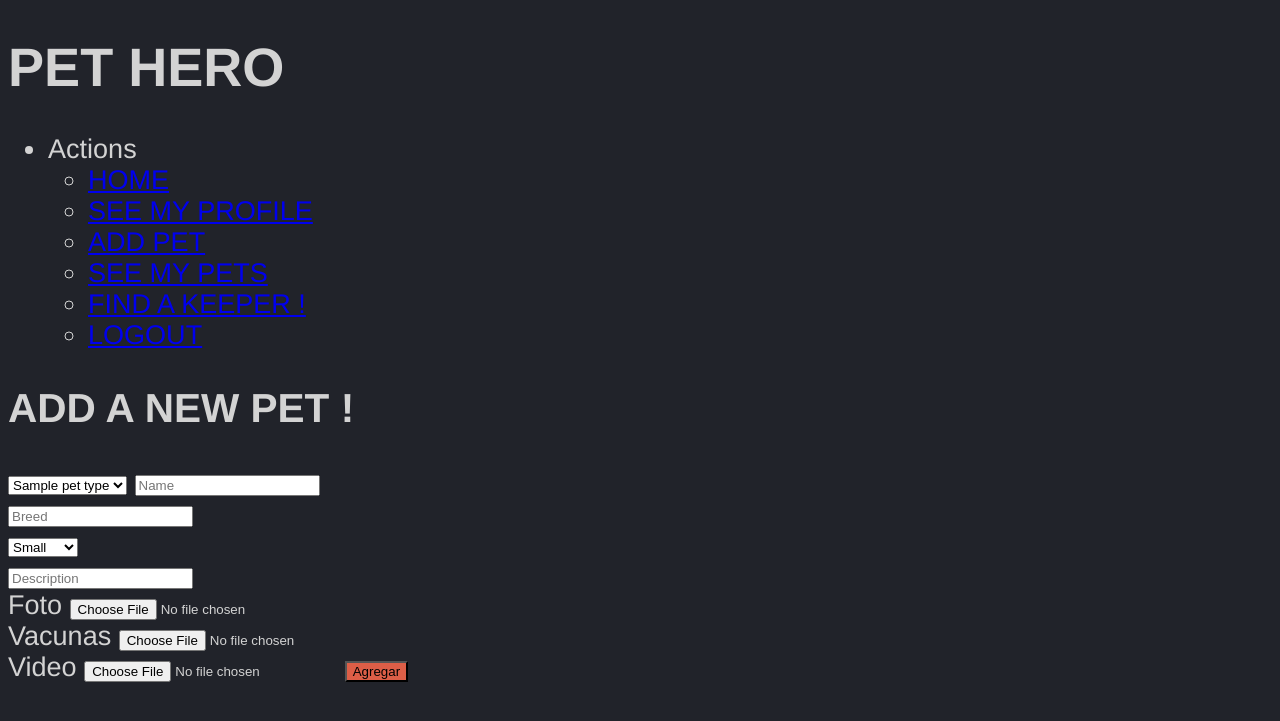
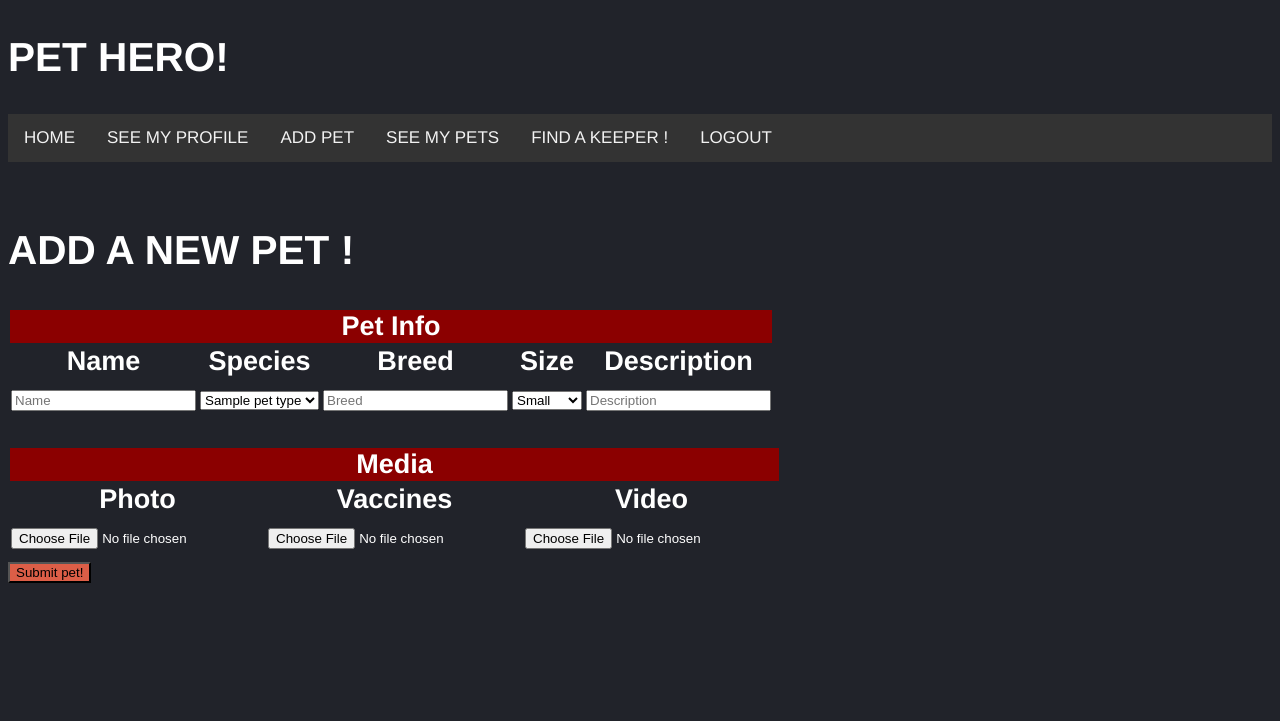
Before and after one commit to MartinC00/Pet-Hero, a PHP site: template Views/add-pet.php in a window 1280 px wide. Shown: the top 721 px of the page. Run offline with PHP 8.4, Linux system fonts and the light colour scheme; the visitor is signed in with stand-in values (Sample User, id 1); the template is opened without the code that fills it: most values are stand-ins (such as "Sample title", 1, 10 or a date in 2020); some libraries are stand-ins or nearby versions.

Commit message:
added more styles, labels and structure

```diff
--- a/Views/add-pet.php
+++ b/Views/add-pet.php
@@ -12,27 +12,57 @@
 <?php if(isset($message)) echo $message ?>
 
 <form action="<?php echo FRONT_ROOT ."Pet/add" ?>" method="post" enctype="multipart/form-data">
-	<select name="petTypeId" required>
-                    <?php
-                      foreach($petTypeList as $petType)
-                      {
-                        ?>
-                           <option value="<?php echo $petType->getId() ?>"><?php echo $petType->getName() ?></option>
-                        <?php
-                      }
-                    ?>
-                  </select>
-	<input type="text" name="name" placeholder="Name" required> <br>
-	<input type="text" name="breed" placeholder="Breed" required> <br>
-	<select name="size" required>
-		<option value="<?php echo ePetSize::Small->name; ?>"> Small </option>
-		<option value="<?php echo ePetSize::Medium->name; ?>"> Medium </option>
-		<option value="<?php echo ePetSize::Big->name; ?>"> Big </option>
-    </select> <br>
-	<input type="text" name="description" placeholder="Description" >  <br>
-    Foto <input type="file" name="photo" id="photo"> <br>
-    Vacunas <input type="file" name="vaccines" id="vaccines"> <br>
-    Video <input type="file" name="video" id="video">
+    <table style="text-align: center">
+        <thead>
+            <tr style="background-color: darkred">
+                <th colspan="5">Pet Info</th>
+            </tr>
+            <tr>
+                <th><label for="petName">Name</label></th>
+                <th><label for="petSpecies">Species</label></th>
+                <th><label for="petBreed">Breed</label></th>
+                <th><label for="petSize">Size</label></th>
+                <th><label for="petDesc">Description</label></th>
+            </tr>
+        </thead>
+        <tbody>
+            <tr>
+                <td><input type="text" name="name" id="petName" placeholder="Name" required></td>
+                <td><select name="petTypeId" id="petSpecies" required>
+                        <?php foreach($petTypeList as $petType) { ?>
+                            <option value="<?php echo $petType->getId() ?>"><?php echo $petType->getName() ?></option>
+                        <?php } ?>
+                    </select>
+                </td>
+                <td><input type="text" name="breed" id="petBreed" placeholder="Breed" required></td>
+                <td><select name="size" id="petSize" required>
+                        <option value="<?php echo ePetSize::Small->name; ?>"> Small </option>
+                        <option value="<?php echo ePetSize::Medium->name; ?>"> Medium </option>
+                        <option value="<?php echo ePetSize::Big->name; ?>"> Big </option>
+                    </select>
+                </td>
+                <td><input type="text" name="description" id="petDesc" placeholder="Description"></td>
+            </tr>
+        </tbody>
+    </table>
+    <br>
+    <table>
+        <thead>
+        <tr style="background-color: darkred">
+            <th colspan="3">Media</th>
+        </tr>
+        <tr>
+            <th><label for="photo">Photo</label></th>
+            <th><label for="vaccines">Vaccines</label></th>
+            <th><label for="video">Video</label></th>
+        </tr>
+        </thead>
+        <tbody>
+            <td><input type="file" name="photo" id="photo"></td>
+            <td><input type="file" name="vaccines" id="vaccines"></td>
+            <td><input type="file" name="video" id="video"></td>
+        </tbody>
+    </table>
 
-	<input type="submit" value="Agregar" style="background-color:#DC5E47;color:black;"/>
+	<input type="submit" value="Submit pet!" style="background-color:#DC5E47;color:black;"/>
 </form>
--- a/Views/footer.php
+++ b/Views/footer.php
@@ -1,2 +1,2 @@
-</body>
+    </body>
 </html>
--- a/Views/layout/styles/style.css
+++ b/Views/layout/styles/style.css
@@ -1,6 +1,30 @@
 html, body {
     background-color: #21232A;
-    color: lightgray;
+    color: white;
     font-family: Helvetica, Arial, sans-serif;
     font-size: 1.3rem;
 }
+
+.topnav {
+    overflow: hidden;
+    background-color: #333;
+}
+
+.topnav a {
+    float: left;
+    color: #f2f2f2;
+    text-align: center;
+    padding: 14px 16px;
+    text-decoration: none;
+    font-size: 17px;
+}
+
+.topnav a:hover {
+    background-color: #ddd;
+    color: black;
+}
+
+.topnav a.active {
+    background-color: #04AA6D;
+    color: white;
+}
--- a/Views/owner-nav-bar.php
+++ b/Views/owner-nav-bar.php
@@ -1,15 +1,10 @@
-<h1>PET HERO</h1>
+<h2>PET HERO!</h2>
 
-<nav>
-    <ul>
-        <li>Actions</li>
-        <ul>
-            <li><a href="<?php echo FRONT_ROOT."User/showHomeView "?>">HOME</a></li>
-            <li><a href="<?php echo FRONT_ROOT."User/showMyProfile "?>">SEE MY PROFILE</a></li>
-            <li><a href="<?php echo FRONT_ROOT."Pet/showAddView "?>">ADD PET</a></li>
-            <li><a href="<?php echo FRONT_ROOT."Pet/showPetsList "?>">SEE MY PETS</a></li>
-            <li><a href="<?php echo FRONT_ROOT."Keeper/showListView "?>">FIND A KEEPER !</a></li>
-            <li><a href="<?php echo FRONT_ROOT."Home/Logout "?>">LOGOUT</a></li>
-        </ul>
-    </ul>
-</nav>
+<nav class="topnav">
+    <a href="<?php echo FRONT_ROOT."User/showHomeView "?>">HOME</a>
+    <a href="<?php echo FRONT_ROOT."User/showMyProfile "?>">SEE MY PROFILE</a>
+    <a href="<?php echo FRONT_ROOT."Pet/showAddView "?>">ADD PET</a>
+    <a href="<?php echo FRONT_ROOT."Pet/showPetsList "?>">SEE MY PETS</a>
+    <a href="<?php echo FRONT_ROOT."Keeper/showListView "?>">FIND A KEEPER !</a>
+    <a href="<?php echo FRONT_ROOT."Home/Logout "?>">LOGOUT</a>
+</nav> <br>
--- a/Views/validate-session.php
+++ b/Views/validate-session.php
@@ -1,3 +1,4 @@
 <?php
   if(!isset($_SESSION["loggedUser"]))
     header("location:../index.php");
+?>
```
Also changed, not shown: Views/add-user.php (+30 -14 lines), Views/keeper-nav-bar.php (+7 -9 lines), Views/user-login.php (+4 -6 lines), Views/header.php (indentation only).
